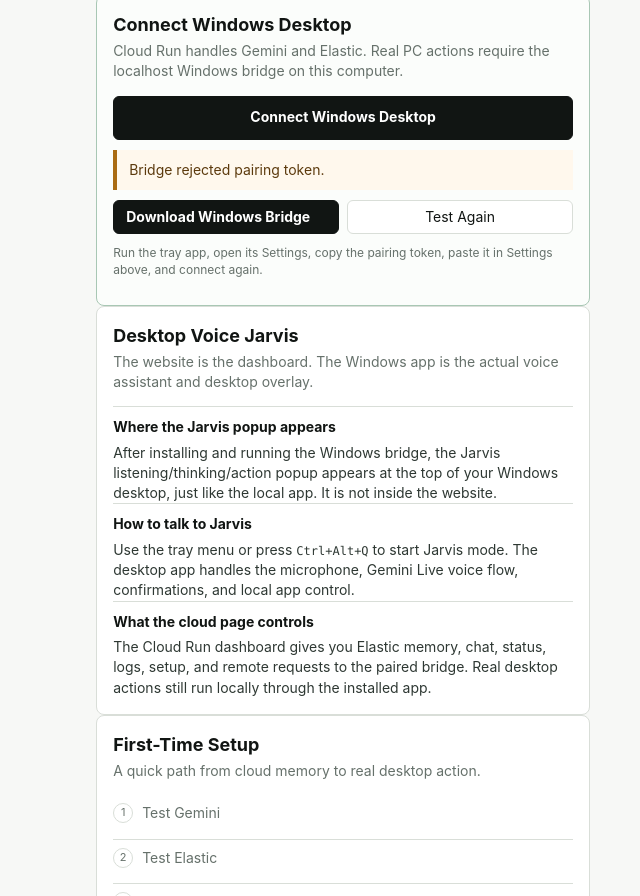
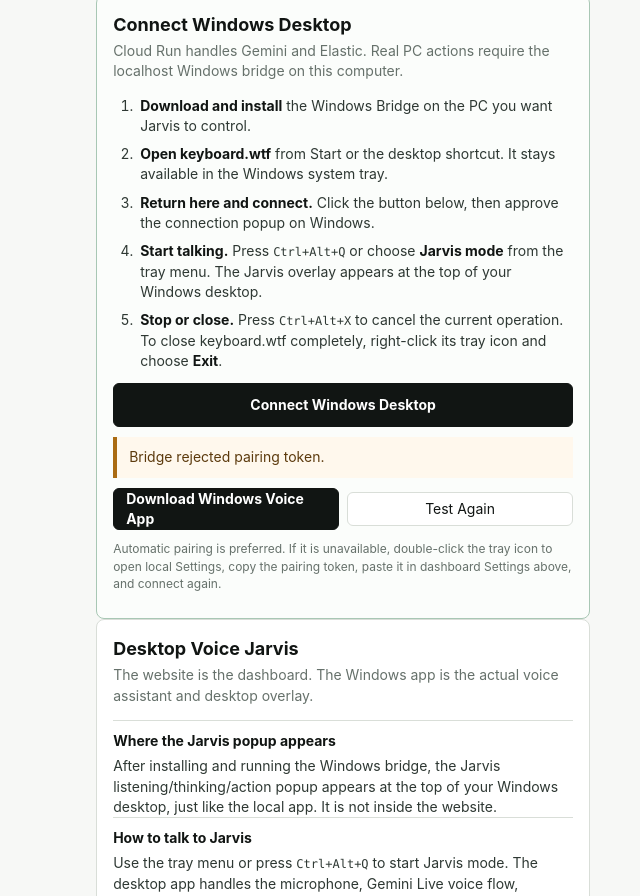
Before and after one commit to UnknownGod2011/keyboard.wtf.2, a website: page site/public/index.html in a window 1280 px wide. Shown: the part 1625-2521 px from the top of the page, without its empty margins (640-1280 px from the left). Drawn offline with Linux system fonts and the light colour scheme; no server answers.

Commit message:
Clarify first-time Jarvis voice setup

```diff
--- a/site/public/index.html
+++ b/site/public/index.html
@@ -201,6 +201,13 @@
     }
     .connect-panel { border-color: #a8c7b4; background: #fbfdfb; }
     .connect-panel > button { width: 100%; min-height: 44px; font-weight: 750; }
+    .quick-start {
+      margin: 12px 0;
+      padding-left: 24px;
+      color: #2e3833;
+    }
+    .quick-start li { margin: 8px 0; padding-left: 3px; }
+    .quick-start strong { color: var(--ink); }
     .setup-list { display: grid; gap: 7px; margin: 12px 0 0; }
     .setup-step {
       display: flex;
@@ -401,13 +408,20 @@
         <section class="panel connect-panel">
           <h2>Connect Windows Desktop</h2>
           <p class="hint">Cloud Run handles Gemini and Elastic. Real PC actions require the localhost Windows bridge on this computer.</p>
+          <ol class="quick-start">
+            <li><strong>Download and install</strong> the Windows Bridge on the PC you want Jarvis to control.</li>
+            <li><strong>Open keyboard.wtf</strong> from Start or the desktop shortcut. It stays available in the Windows system tray.</li>
+            <li><strong>Return here and connect.</strong> Click the button below, then approve the connection popup on Windows.</li>
+            <li><strong>Start talking.</strong> Press <code>Ctrl+Alt+Q</code> or choose <strong>Jarvis mode</strong> from the tray menu. The Jarvis overlay appears at the top of your Windows desktop.</li>
+            <li><strong>Stop or close.</strong> Press <code>Ctrl+Alt+X</code> to cancel the current operation. To close keyboard.wtf completely, right-click its tray icon and choose <strong>Exit</strong>.</li>
+          </ol>
           <button id="connectBridge">Connect Windows Desktop</button>
           <div class="notice" id="bridgeConnectHelp" aria-live="polite">I will look for the bridge at <code>http://localhost:8787</code>. Your pairing token is sent only to localhost.</div>
           <div class="row">
-            <a class="download-link" href="/downloads/keyboard-wtf-setup.exe" download>Download Windows Bridge</a>
+            <a class="download-link" href="/downloads/keyboard-wtf-setup.exe" download>Download Windows Voice App</a>
             <button class="secondary" id="testBridge">Test Again</button>
           </div>
-          <div class="item-meta" style="margin-top:10px">Run the tray app, open its Settings, copy the pairing token, paste it in Settings above, and connect again.</div>
+          <div class="item-meta" style="margin-top:10px">Automatic pairing is preferred. If it is unavailable, double-click the tray icon to open local Settings, copy the pairing token, paste it in dashboard Settings above, and connect again.</div>
           <div class="action-pills" id="bridgeActions"></div>
         </section>
 
```
